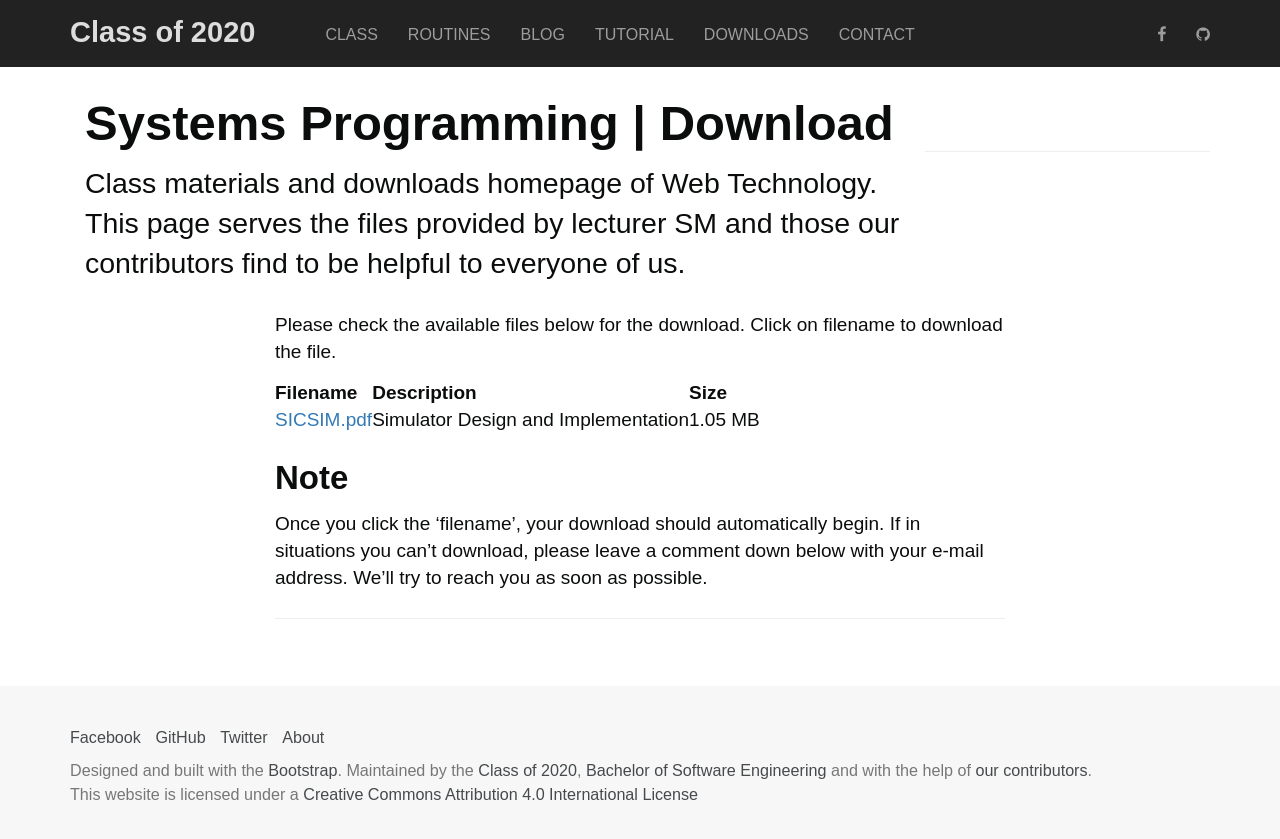
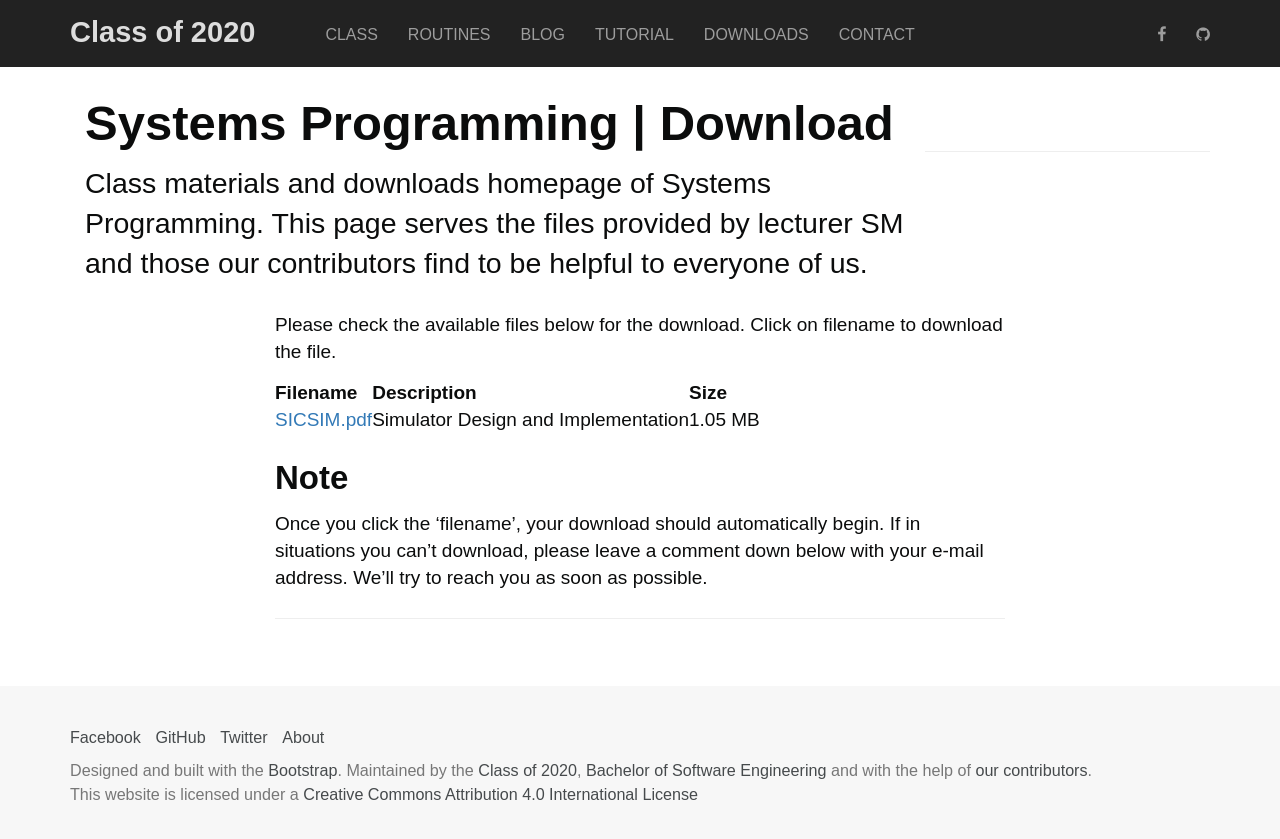
Before and after one commit to Classof2020/classof2020.github.io, a Jekyll site: the page built from _downloads/2019-01-21-systems-programming.md, in a window 1280 px wide. Shown: the top 839 px of the page. Built offline with Jekyll 4.4.1, drawn with Linux system fonts in a browser that asks for light colours; nearby versions of some CDN libraries; some web fonts are replaced; comment, search, counter and statistics services are not loaded.

Commit message:
Update 2019-01-21-systems-programming.md

```diff
--- a/_downloads/2019-01-21-systems-programming.md
+++ b/_downloads/2019-01-21-systems-programming.md
@@ -1,7 +1,7 @@
 ---
 layout: download
 title: Systems Programming
-subtitle: Class materials and downloads homepage of Web Technology. This page serves the files provided by lecturer SM and those our contributors find to be helpful to everyone of us.
+subtitle: Class materials and downloads homepage of Systems Programming. This page serves the files provided by lecturer SM and those our contributors find to be helpful to everyone of us.
 lastupdate: 2019-01-21 12:00:00
 tutor: SM
 comments: true
```
